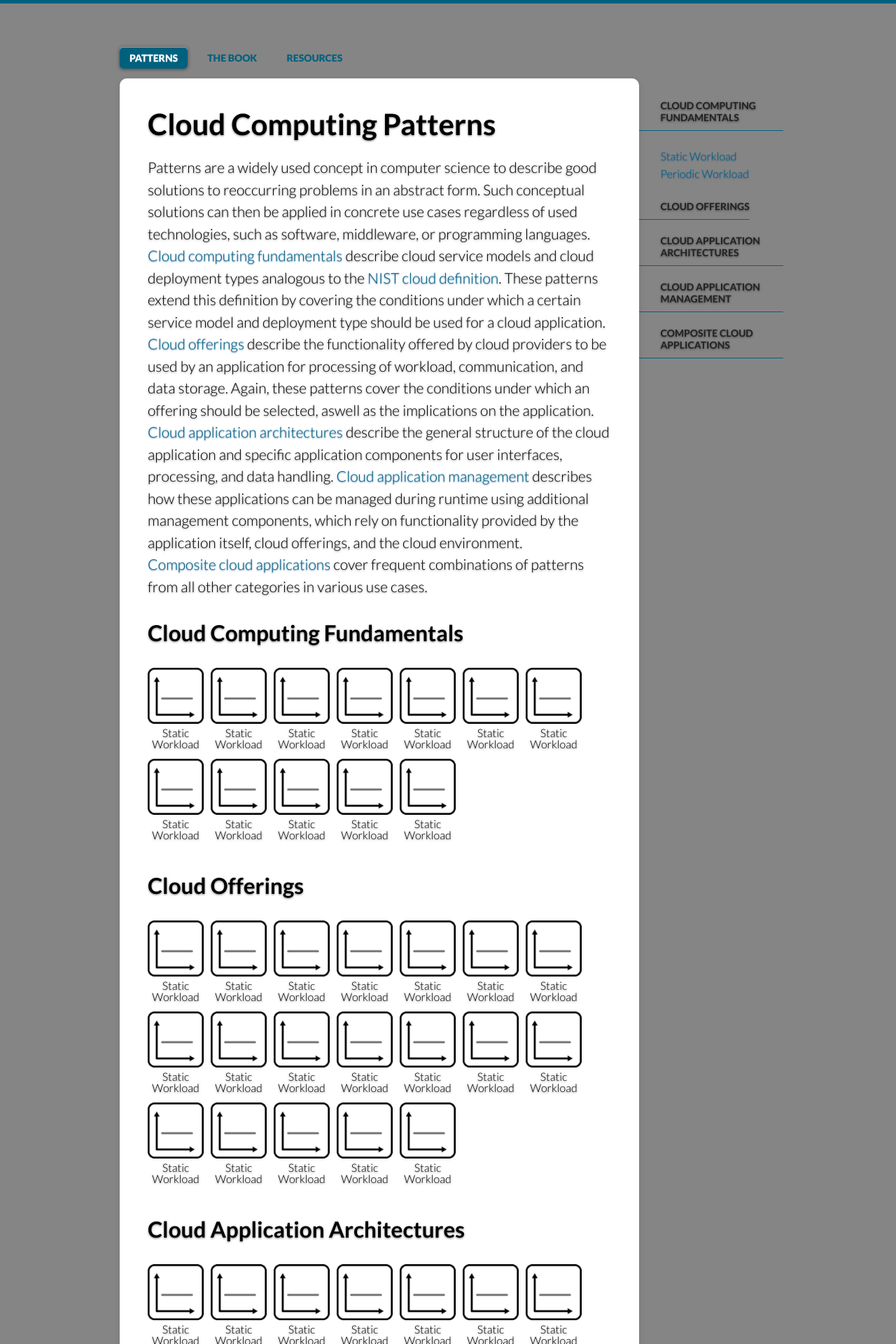
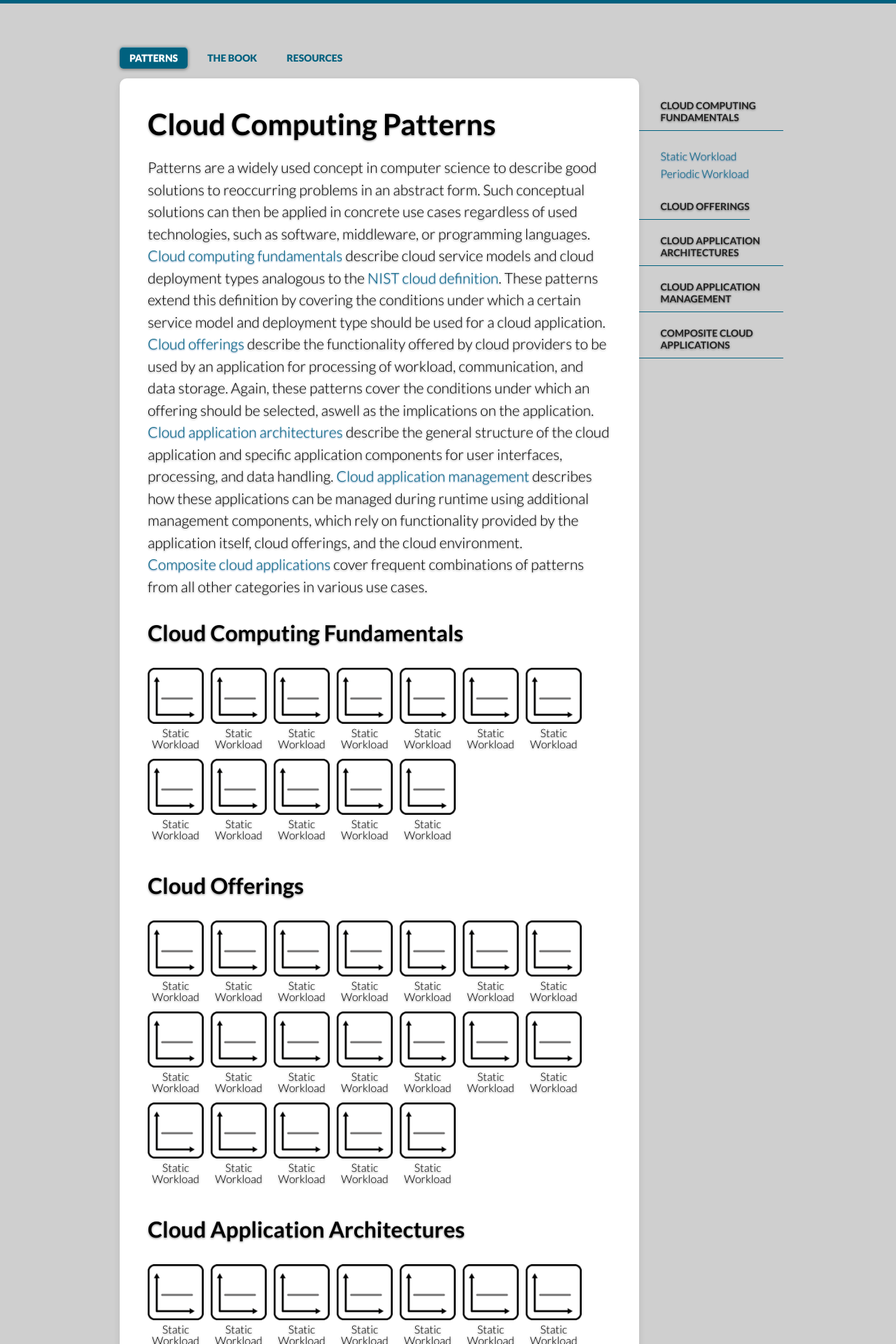
Before and after one commit to cloudcomputingpatterns/cloudcomputingpatterns.github.io, a Jekyll site: the page built from index.md, in a window 1280 px wide. Shown: the top 1920 px of the page at 70% size. Built offline with Jekyll 4.4.1, drawn with Linux system fonts in a browser that asks for light colours.

Commit message:
Changed coloring in main nav during hover.

```diff
--- a/_sass/_style.scss
+++ b/_sass/_style.scss
@@ -9,7 +9,7 @@
 body {
   font: 300 21px Lato, 'Helvetica Neue', Helvetica, Arial, sans-serif;
   color: #000;
-  background-color: #868585;
+  background-color: #CFCFCF;
   border-top: 5px solid #00617F;
   @include box-shadow(inset 0 3px 30px rgba(0,0,0,.3));
   text-shadow: 0 1px 3px rgba(0,0,0,.5);
@@ -77,9 +77,10 @@
       @include transition(all .25s);
 
       &:hover {
-        background-color: #252525;
+        color: #00617F;
+        background-color: #969696;
         @include box-shadow(inset 0 1px 3px rgba(0,0,0,.5), 0 1px 0 rgba(255,255,255,.1));
-        text-shadow: 0 1px 3px rgba(0,0,0,.5);
+        /*text-shadow: 0 1px 3px rgba(0,0,0,.5);*/
       }
     }
 
@@ -114,6 +115,10 @@
     font-weight: 900;
     padding: 5px;
     @include border-radius(5px);
+
+    &:hover {
+      color: #FFF;
+    }
   }
 
   li {
@@ -684,7 +689,7 @@
   text-shadow: 0 1px 2px rgba(0, 76, 144, 0.8);
   @include transition(all .25s);
 
-  &:hover { color: #94b0c9; }
+  &:hover { color: #0099FF; }
 }
 
 strong { font-weight: 700; }
--- a/css/patterns.css
+++ b/css/patterns.css
@@ -32,7 +32,7 @@
 }
 
 div.patternintent {
-    background-color: lightgrey;
+    background-color: #DEDEDE;
     padding: 15px 15px 15px 15px;
     margin: 10px 0px 10px 0px;
     -moz-border-radius: 10px;
```
